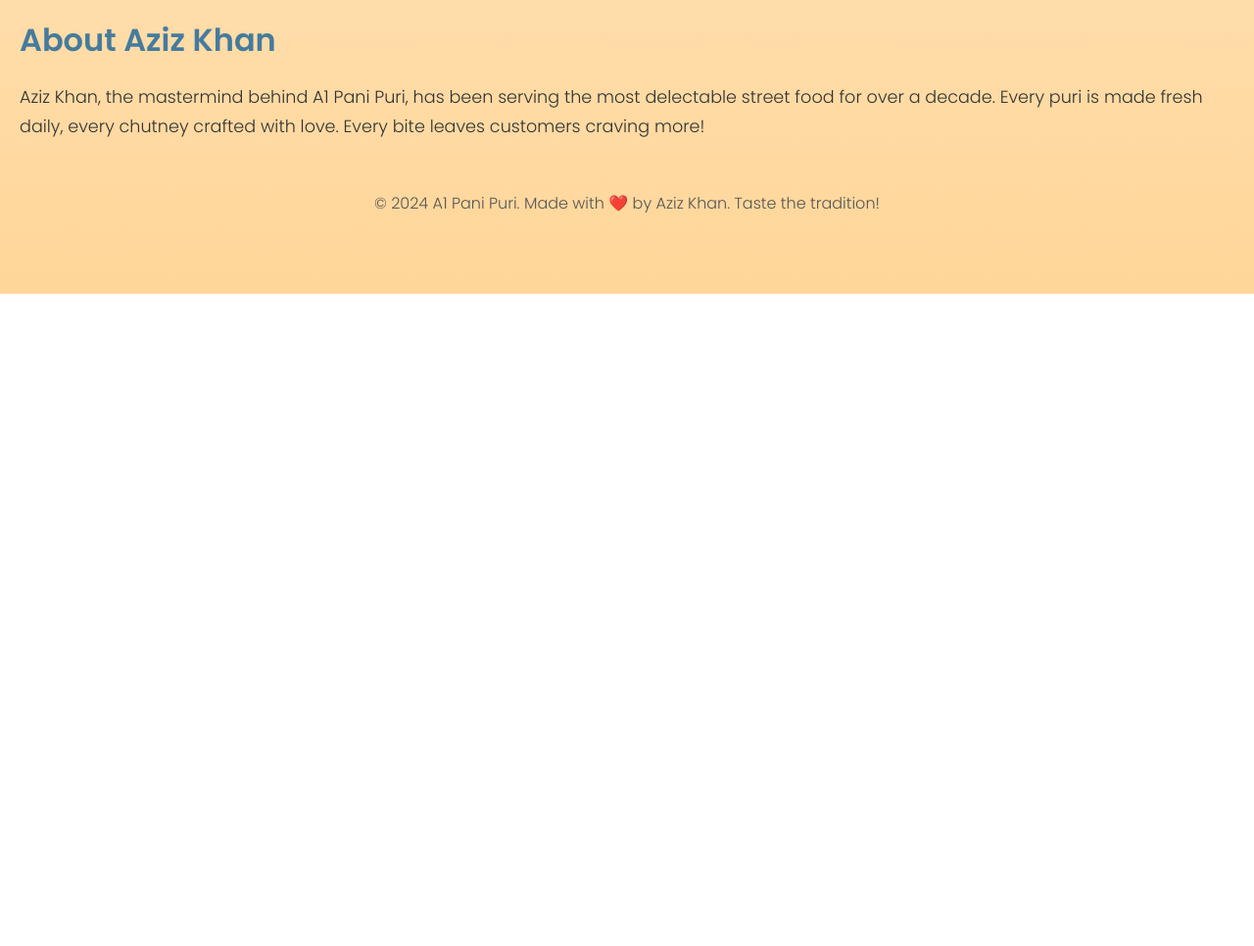
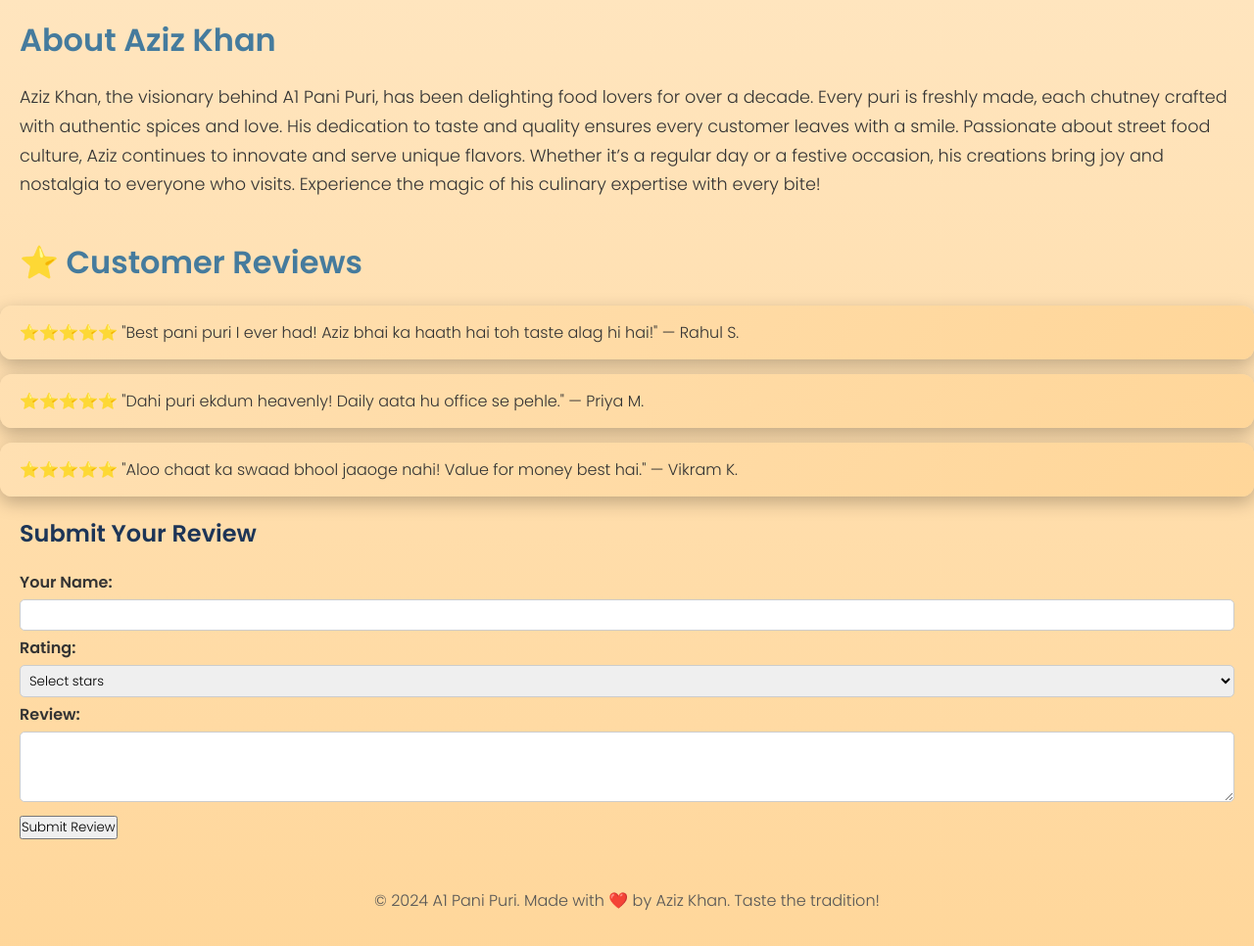
Before and after one commit to unaisuddin7354022898-dotcom/expert-couscous, a plain HTML site: page index.html in a window 1280 px wide. Shown: the part 1093-2059 px from the top of the page at 98% size. Before the commit the page ends 1393 px from the top, so only its background shows below. Drawn offline with Linux system fonts and the light colour scheme.

Commit message:
Update index.html

```diff
--- a/index.html
+++ b/index.html
@@ -39,6 +39,17 @@ footer{text-align:center; margin:50px 20px 30px 20px; font-size:1em; color:#555;
 .emoji{position:absolute; font-size:28px; opacity:0.9; user-select:none; animation-name:fall; animation-timing-function:linear; animation-iteration-count:infinite;}
 @keyframes fall{0%{transform:translate3d(var(--x), -50px, 0) rotateZ(0deg);} 100%{transform:translate3d(var(--x), 100vh, 0) rotateZ(360deg);}}
 .total-section{margin:20px; font-size:1.3em; font-weight:600;}
+.review-card{
+  background:linear-gradient(135deg,#ffe0b2,#ffd699);
+  padding:15px 20px;
+  border-radius:12px;
+  box-shadow:0 6px 18px rgba(0,0,0,0.25);
+  transition: transform 0.3s ease, box-shadow 0.3s ease;
+}
+.review-card:hover{
+  transform: translateY(-5px) rotateX(3deg) rotateY(3deg);
+  box-shadow:0 12px 28px rgba(0,0,0,0.35);
+}
 </style>
 </head>
 <body>
@@ -78,7 +89,37 @@ footer{text-align:center; margin:50px 20px 30px 20px; font-size:1em; color:#555;
 <a class="button" id="upi-btn" href="upi://pay?pa=8827755823@nyes&pn=A1+Pani+Puri&cu=INR" target="_blank">Pay via UPI</a>
 
 <h2>About Aziz Khan</h2>
-<p>Aziz Khan, the mastermind behind A1 Pani Puri, has been serving the most delectable street food for over a decade. Every puri is made fresh daily, every chutney crafted with love. Every bite leaves customers craving more!</p>
+<p>
+Aziz Khan, the visionary behind A1 Pani Puri, has been delighting food lovers for over a decade. Every puri is freshly made, each chutney crafted with authentic spices and love. His dedication to taste and quality ensures every customer leaves with a smile. Passionate about street food culture, Aziz continues to innovate and serve unique flavors. Whether it’s a regular day or a festive occasion, his creations bring joy and nostalgia to everyone who visits. Experience the magic of his culinary expertise with every bite!
+</p>
+
+<h2>⭐ Customer Reviews</h2>
+<div id="reviews-container" style="display:flex; flex-direction:column; gap:15px;">
+  <div class="review-card">⭐⭐⭐⭐⭐ "Best pani puri I ever had! Aziz bhai ka haath hai toh taste alag hi hai!" — Rahul S.</div>
+  <div class="review-card">⭐⭐⭐⭐⭐ "Dahi puri ekdum heavenly! Daily aata hu office se pehle." — Priya M.</div>
+  <div class="review-card">⭐⭐⭐⭐⭐ "Aloo chaat ka swaad bhool jaaoge nahi! Value for money best hai." — Vikram K.</div>
+</div>
+
+<h3>Submit Your Review</h3>
+<form id="review-form" style="margin:20px;">
+  <label for="name">Your Name:</label><br>
+  <input type="text" id="name" required style="margin:5px 0; padding:5px; border-radius:5px; border:1px solid #ccc; width:100%;"><br>
+
+  <label for="rating">Rating:</label><br>
+  <select id="rating" required style="margin:5px 0; padding:5px; border-radius:5px; border:1px solid #ccc; width:100%;">
+    <option value="" disabled selected>Select stars</option>
+    <option value="5">⭐⭐⭐⭐⭐ 5</option>
+    <option value="4">⭐⭐⭐⭐ 4</option>
+    <option value="3">⭐⭐⭐ 3</option>
+    <option value="2">⭐⭐ 2</option>
+    <option value="1">⭐ 1</option>
+  </select><br>
+
+  <label for="review-text">Review:</label><br>
+  <textarea id="review-text" required rows="3" style="width:100%; margin:5px 0; padding:5px; border-radius:5px; border:1px solid #ccc;"></textarea><br>
+
+  <button type="submit" class="button">Submit Review</button>
+</form>
 
 <footer>© 2024 A1 Pani Puri. Made with ❤️ by Aziz Khan. Taste the tradition!</footer>
 
@@ -116,7 +157,24 @@ function updateTotal(){
 }
 
 qtyInputs.forEach(input=>input.addEventListener('input', updateTotal));
+
+// Review submission system
+const form=document.getElementById('review-form');
+const reviewsContainer=document.getElementById('reviews-container');
+
+form.addEventListener('submit', function(e){
+  e.preventDefault();
+  const name=document.getElementById('name').value.trim();
+  const rating=document.getElementById('rating').value.trim();
+  const text=document.getElementById('review-text').value.trim();
+  if(name && rating && text){
+    const div=document.createElement('div');
+    div.classList.add('review-card');
+    div.innerHTML=`${'⭐'.repeat(rating)} "${text}" — ${name}`;
+    reviewsContainer.appendChild(div);
+    form.reset();
+  }
+});
 </script>
-
 </body>
 </html>
```
